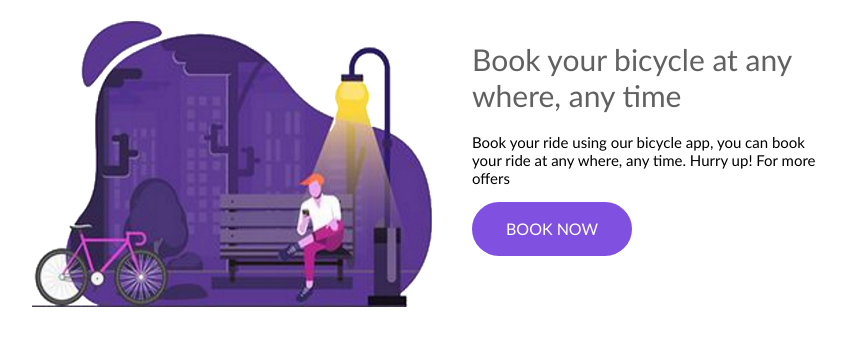
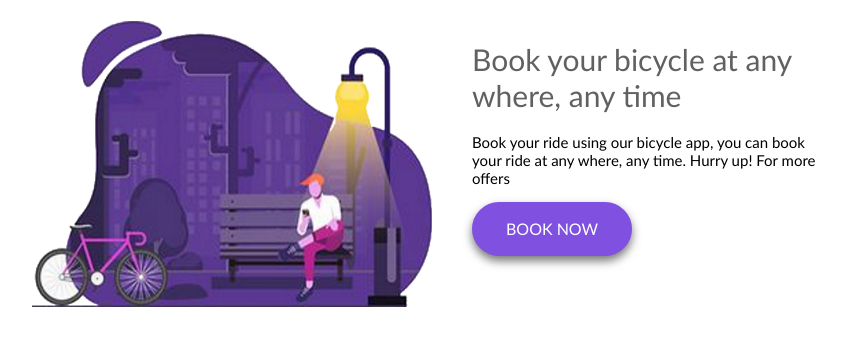
Before and after one commit to EBliujus/10-dviratininkas, a website: page index.html in a window 1280 px wide. In both pictures the pointer is over the link "BOOK NOW". Shown: the part 92-438 px from the top of the page, without its empty margins (208-1070 px from the left). Drawn offline with Linux system fonts and the light colour scheme.

Commit message:
button shadow

```diff
--- a/main.css
+++ b/main.css
@@ -82,3 +82,6 @@ body {
     border: 0.15em solid #8050E0;
 
 }
+.button:hover {
+    box-shadow: 0px 5px 10px #00000088;
+}
```
